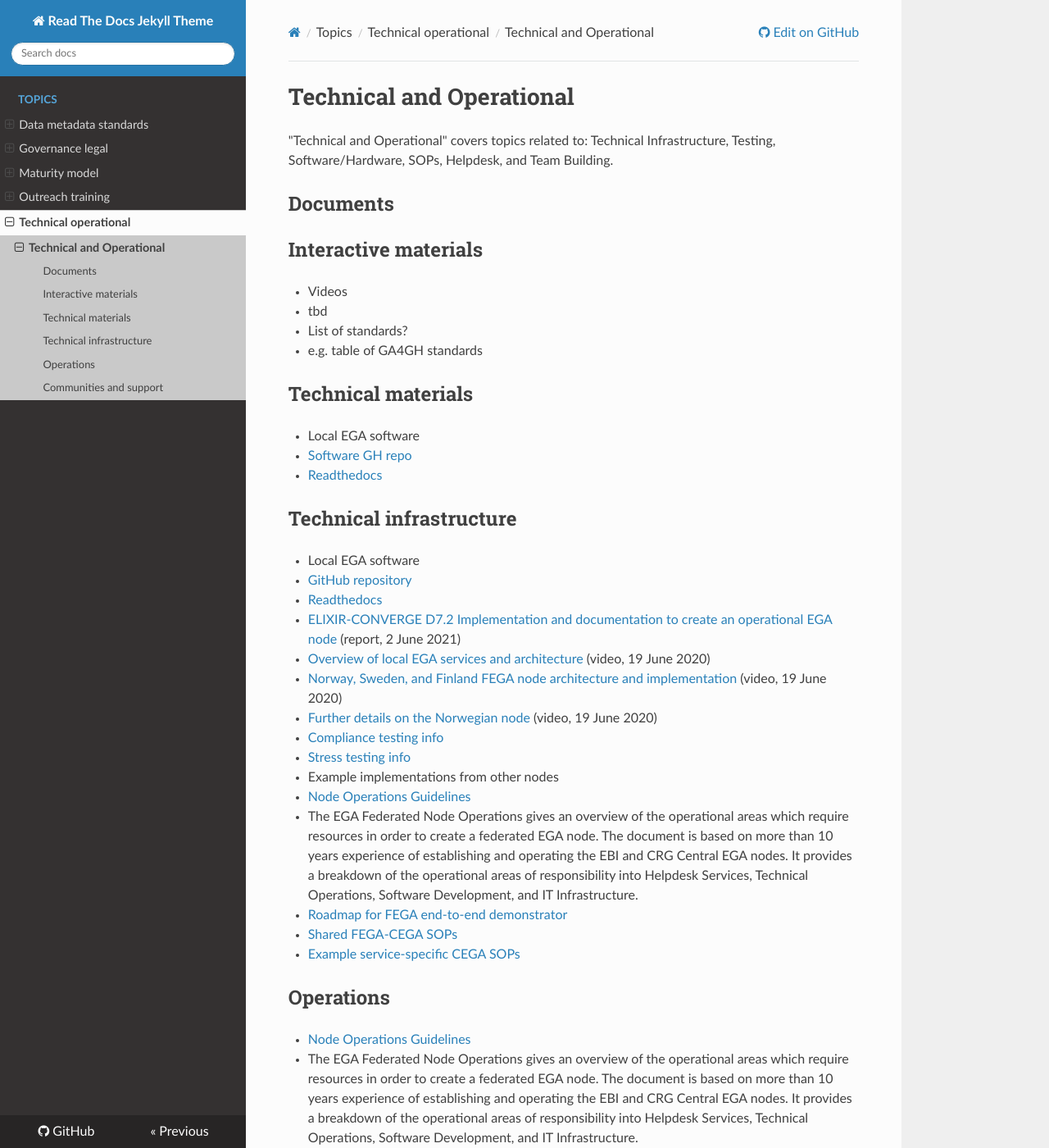
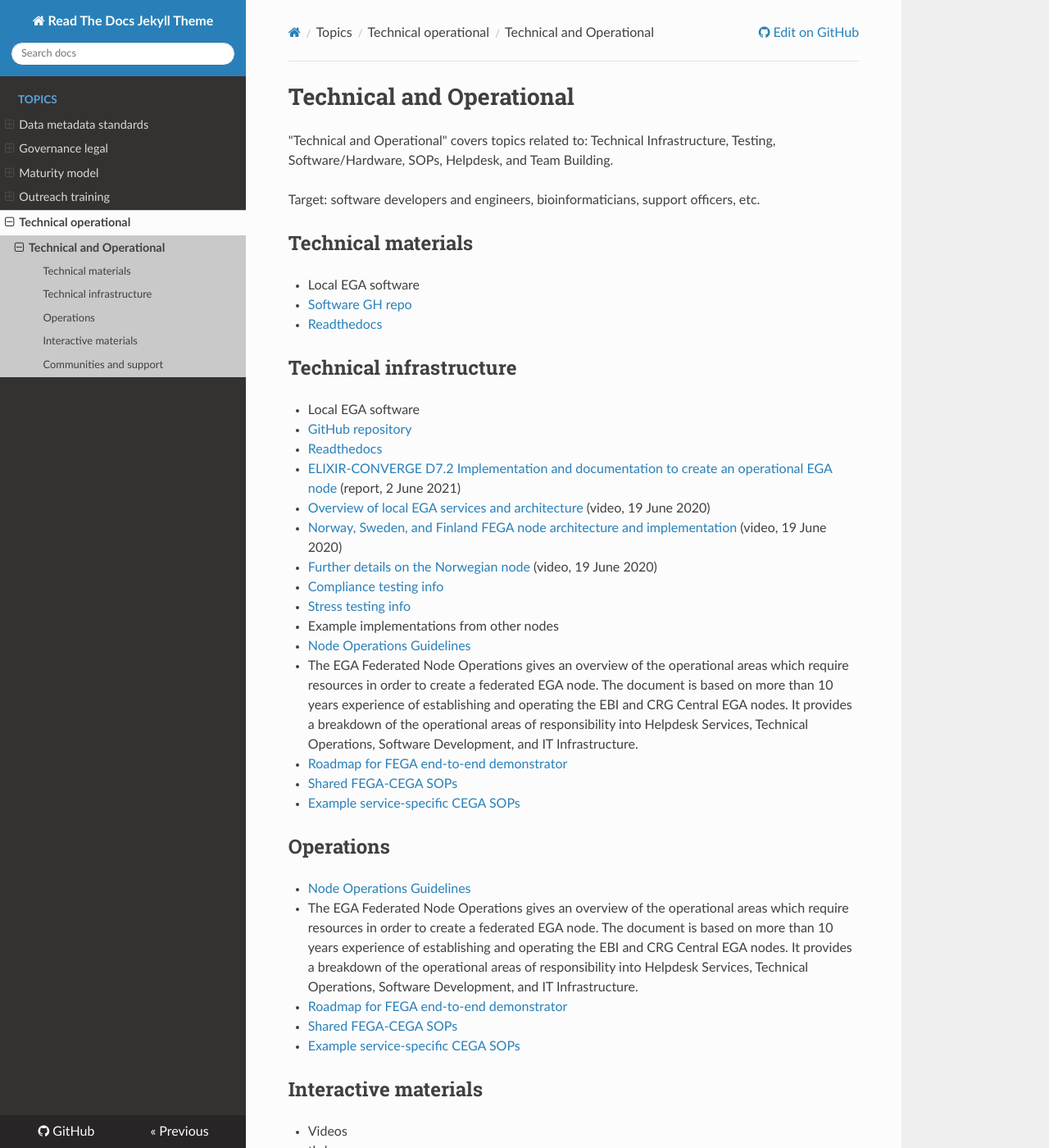
Before and after one commit to viklund/FEGA-onboarding, an MkDocs documentation site: the page built from docs/topics/technical-operational/README.md, in a window 1280 px wide and 1400 px high. Shown: the whole window at 82% size. Built offline with MkDocs 1.6.1, drawn with Linux system fonts in a browser that asks for light colours; nearby versions of some CDN libraries; some of the changed text lies outside the part shown.

Commit message:
Update README.md

```diff
--- a/docs/topics/technical-operational/README.md
+++ b/docs/topics/technical-operational/README.md
@@ -2,14 +2,7 @@
 
 "Technical and Operational" covers topics related to: Technical Infrastructure, Testing, Software/Hardware, SOPs, Helpdesk, and Team Building.
 
-## Documents
-
-## Interactive materials
-
-- Videos
-  - tbd
-- List of standards?
-  - e.g. table of GA4GH standards
+Target: software developers and engineers, bioinformaticians, support officers, etc.
 
 ## Technical materials
 
```
Also changed, not shown: other parts of docs/topics/technical-operational/README.md (+7 -0 lines).
